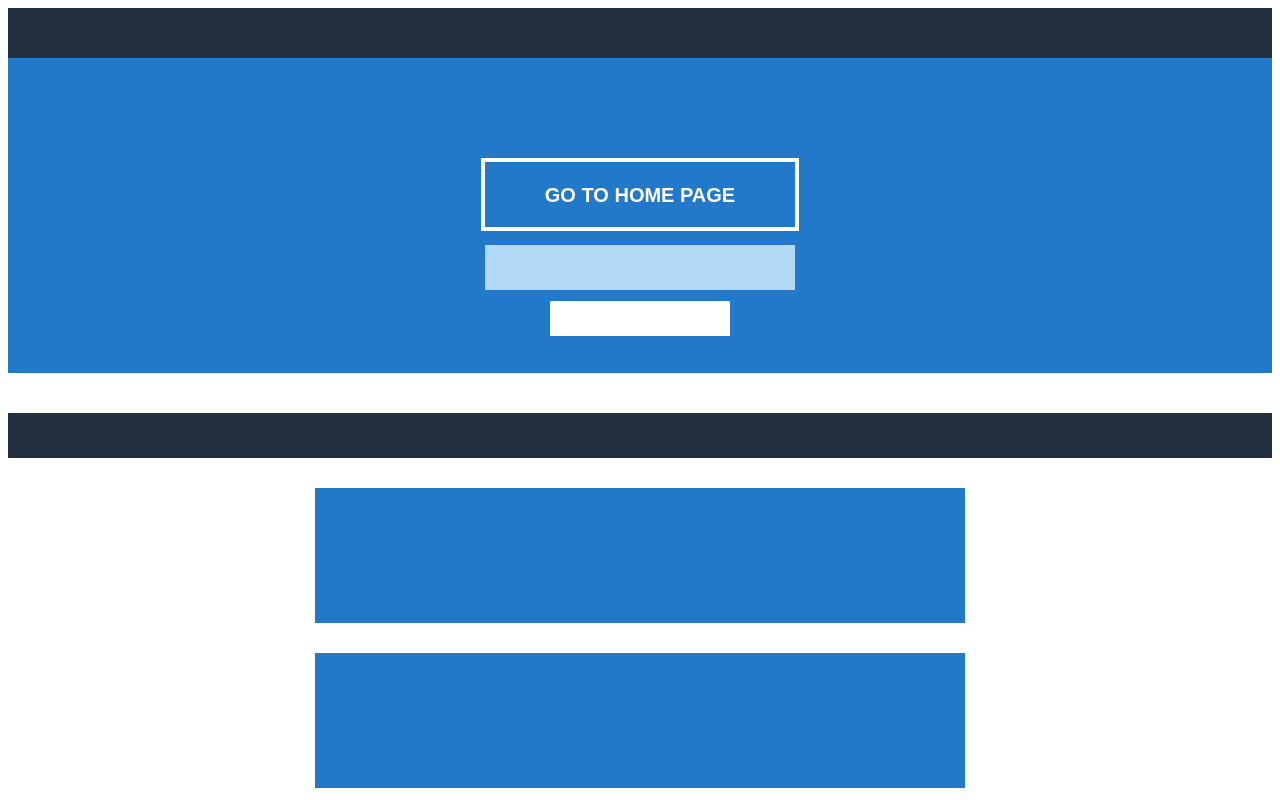
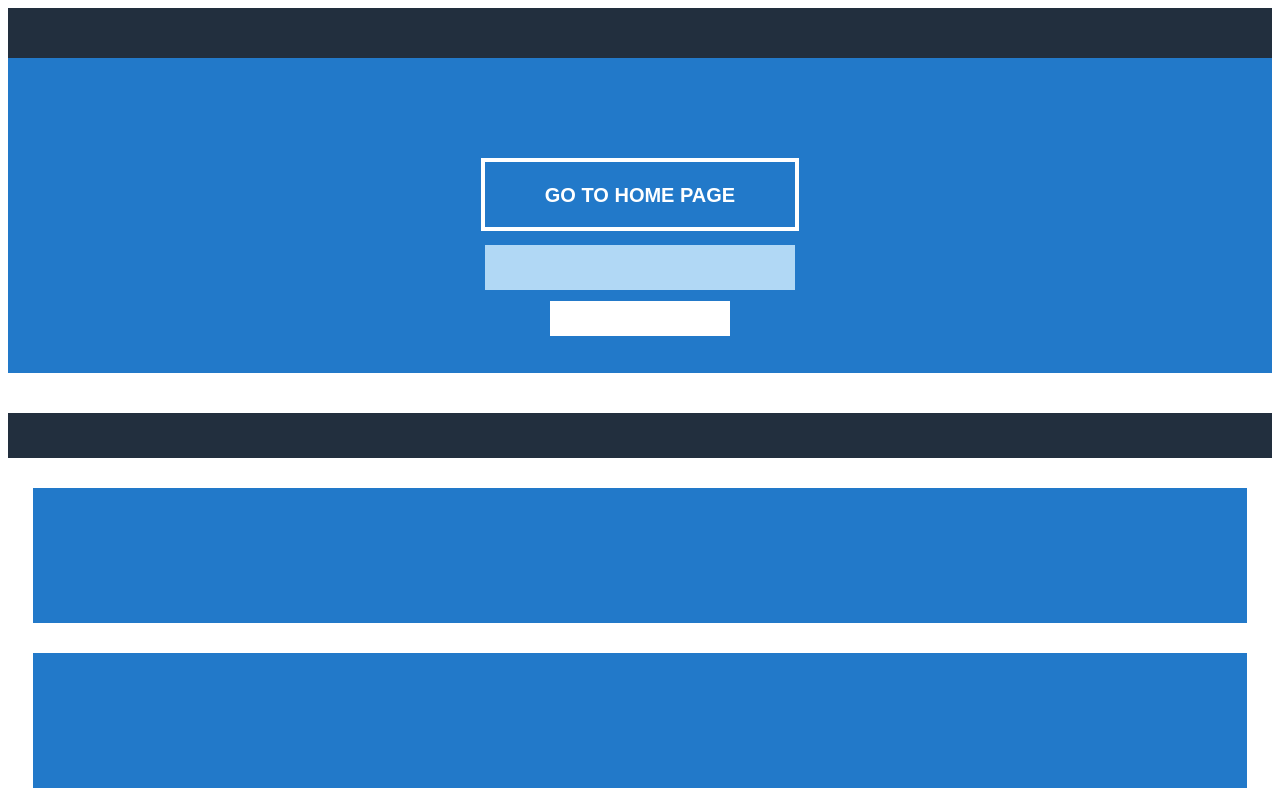
Before and after one commit to chaneyz/tyi-d1, a plain HTML site: page other-page.html in a window 1280 px wide. Shown: the top 800 px of the page. Drawn offline with Linux system fonts and the light colour scheme.

Commit message:
changing width for blue bars in section

```diff
--- a/stylesheet.css
+++ b/stylesheet.css
@@ -122,9 +122,11 @@ a {
 
 .bluebutterbars {
 	height: 135px;
-	width: 650px;
+	/*width: 650px;*/
 	background-color: #2279C9;
 	margin: 0px auto;
+	margin-right: 25px;
+	margin-left: 25px;
 }
 
 .bluebars {
```
